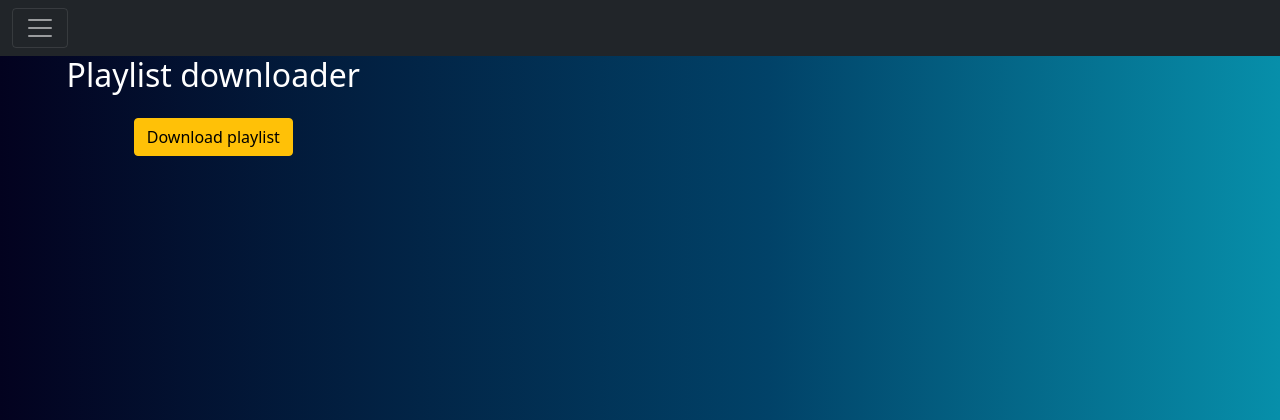
After one commit to Parzival-ReadyPlayer/youtube-downloader-python, a Flask app: template templates/playlist_download.html in a window 1280 px wide. The commit adds this page. Shown: the top 420 px of the page. Run offline with Flask 2, Linux system fonts and the light colour scheme; the template is opened without the code that fills it, so the values that code supplies are empty.

Commit message:
buffer cambios

```diff
--- a/templates/layout.html
+++ b/templates/layout.html
@@ -27,6 +27,9 @@
           <ul class="navbar-nav me-auto mb-2 mb-lg-0">
             <li class="nav-item">
               <a class="nav-link active" aria-current="page" href="{{ url_for('home') }}">Home</a>
+            </li>
+            <li class="nav-item">
+              <a class="nav-link active" aria-current="page" href="{{ url_for('playlist') }}">Playlist</a>
             </li>
           </ul>
         </div>
--- /dev/null
+++ b/templates/playlist_download.html
@@ -0,0 +1,20 @@
+{% extends 'layout.html' %}
+
+{% block content %}
+
+    <!--Audio downloader-->
+    <div class="col-md-4">
+        <h2 class="text-center">Playlist downloader</h2>
+
+        <!--Formulario audio-->
+        <form method="POST" action="{{ url_for('playlist_download') }}">
+          <div class="card-text text-center">
+            <button class="btn btn-warning mt-3" type="" href="{{ url_for('playlist_download') }}">
+              Download playlist
+            </button>
+          </div>
+        </form>
+    </div>
+    </div>
+
+{% endblock content %}
--- a/youtube_app.py
+++ b/youtube_app.py
@@ -4,7 +4,7 @@ from wtforms import StringField, SubmitField
 from wtforms.validators import DataRequired
 from io import BytesIO
 from pytube import YouTube, Playlist
-from app import download_playlist, download_video, download_audio
+import zipfile
 import os
 
 
@@ -18,6 +18,10 @@ app.config['SECRET_KEY'] = os.environ.get('SECRET_KEY')
 class linkForm(FlaskForm):
     link = StringField('Youtube link', validators=[DataRequired()])
     submit = SubmitField('Descargar')
+
+class playlistForm(FlaskForm):
+    link = StringField('Playlist', validators=[DataRequired()])
+    submit = SubmitField('Convertir')
 
 
 
@@ -40,7 +44,9 @@ def home():
 def download_audio():
     if request.method == "POST":
         buffer = BytesIO()
+        print(f"esto es buffer {buffer}")
         url = YouTube(session['link'])
+        print(url)
         name = url.title + '.mp3'
         audio = url.streams.get_audio_only()
         audio.stream_to_buffer(buffer)
@@ -50,16 +56,80 @@ def download_audio():
 
 @app.route("/download_video", methods = ["GET", "POST"])
 def download_video():
+    # Action of the method POST
     if request.method == "POST":
+        # Create a buffer to save songs
         buffer = BytesIO()
+        # Instantiate a Youtube object
         url = YouTube(session['link'])
+        # Save song title
         name = url.title
+        # Quality of video
         itag = request.form.get('itag')
+        # Get song by itag
         video = url.streams.get_by_itag(itag)
+        # Send to buffer
         video.stream_to_buffer(buffer)
+        # Sets the reference point at the beginning of the file
         buffer.seek(0)
+        # Download function
         return send_file(buffer, as_attachment=True, download_name=name, mimetype='video/mp4')
     return redirect(url_for("home"))
+
+
+
+@app.route("/playlist", methods = ["GET", "POST"])
+def playlist():
+    form = playlistForm()
+    if request.method == "POST":
+        session['link'] = request.form.get('link')
+        if 'list' in session['link']:
+            try:
+                url = Playlist(session['link'])
+            except:
+                flash('Link invalido', 'danger')
+                return redirect('playlist')
+            return render_template("playlist_download.html", url = url, form = form)
+        flash('Link invalid', 'danger')
+        return redirect(url_for('playlist'))
+    return render_template("playlist.html", form=form)
+
+
+
+
+
+
+
+@app.route("/playlist_download", methods = ["POST"])
+def playlist_download():
+
+    if request.method == 'POST':
+        playlist = Playlist(session['link'])
+        buffer = BytesIO()
+
+
+
+
+        for video in playlist.videos:
+            name = video.title + '.mp3'
+            audio = video.streams.get_audio_only()
+            audio.stream_to_buffer(buffer)
+            buffer.seek(0)
+            return send_file(buffer, as_attachment=True, download_name=name)
+
+
+
+
+
+
+
+
+
+
+    return redirect(url_for('playlist'))
+
+
+
 
 
 
```
Also changed, not shown: templates/playlist.html (added, +28 -0 lines).
